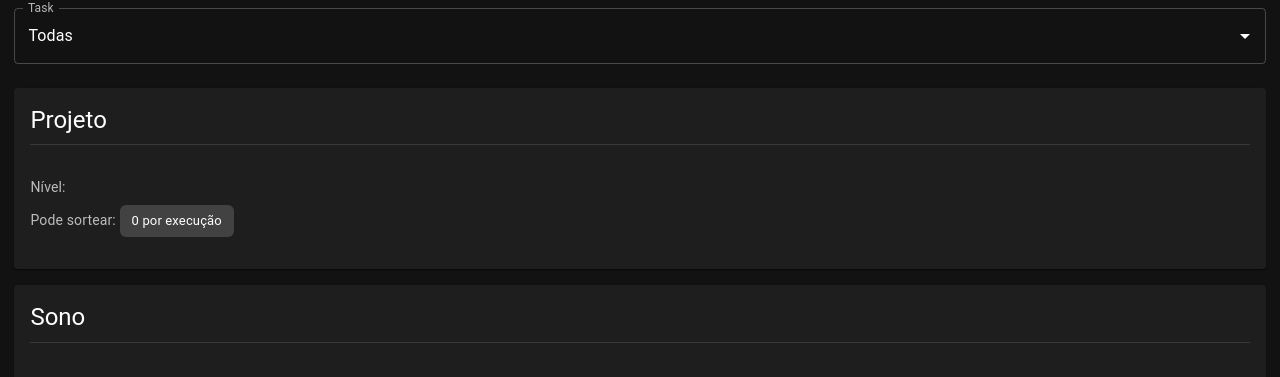
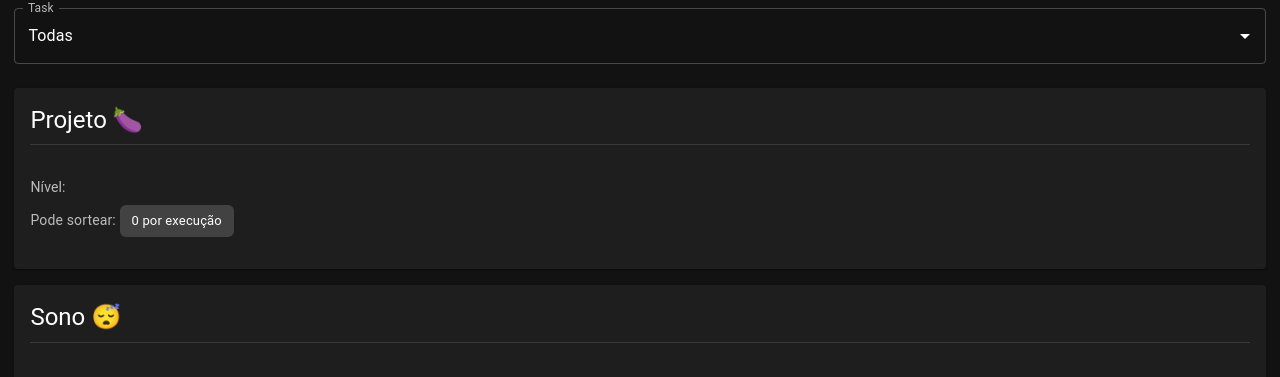
Before and after one commit to guiosouza/react-gamification-web-app, a Next.js app: page /exp in a window 1280 px wide. Shown: the part 299-676 px from the top of the page. Built offline with nearby package versions, Linux system fonts and the light colour scheme.

Commit message:
Adicionar ícones representativos ao nome da tarefa no componente TaskCard

```diff
--- a/src/components/task-card.tsx
+++ b/src/components/task-card.tsx
@@ -100,7 +100,12 @@ export default function TaskCard({
     <Card sx={{ marginBottom: 2 }}>
       <CardContent>
         <Typography gutterBottom variant="h5" component="div">
-          {taskName}
+          {taskName} {taskName === "Sem Álcool" ? "🚫" : ""}{" "}
+          {taskName === "Água" ? "💧" : ""}{" "}
+          {taskName === "Nutrição" ? "🍎" : ""}
+          {taskName === "Exercícios" ? "🏋️" : ""}
+          {taskName === "Sono" ? "😴" : ""}
+          {taskName === "Projeto" ? "🍆" : ""}
         </Typography>
         <Divider sx={{ mb: 4 }} />
         {taskName === "Sem Álcool" ? (
```
